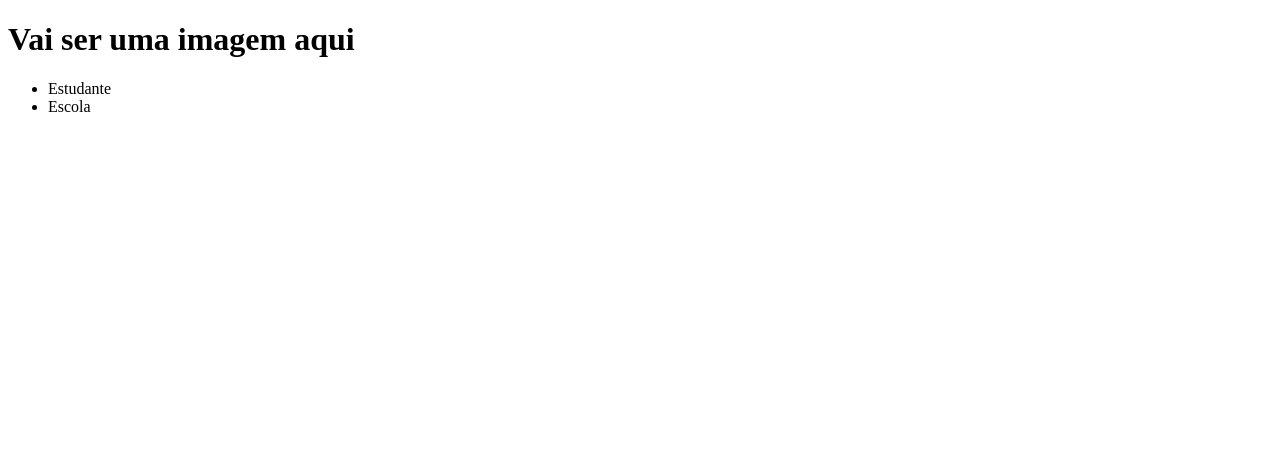
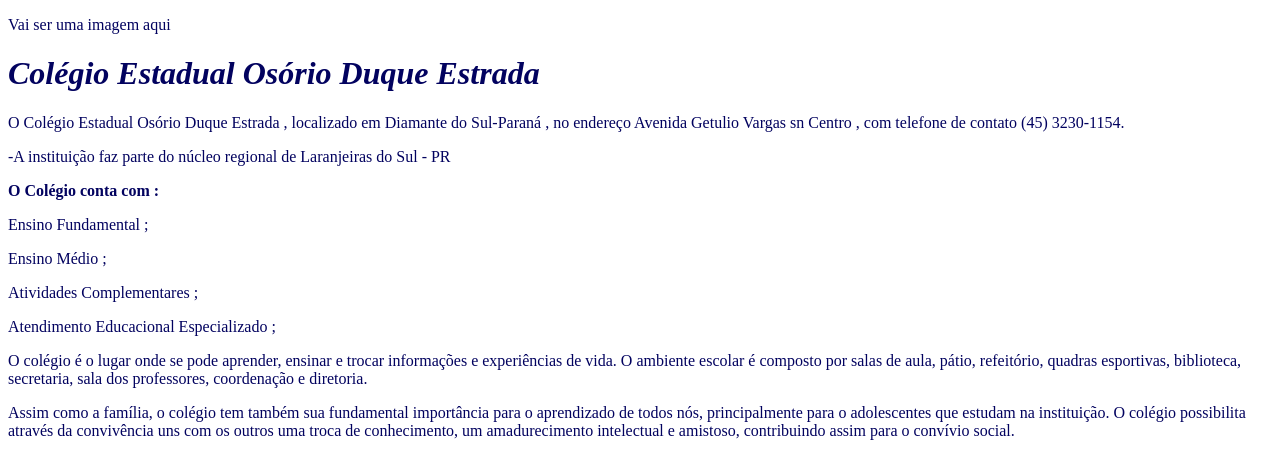
Before and after one commit to moniquecarriel07/site-escola, a plain HTML site: page index.html in a window 1280 px wide. Drawn offline with Linux system fonts and the light colour scheme.

Commit message:
Add files via upload

```diff
--- a/index.html
+++ b/index.html
@@ -4,15 +4,26 @@
     <meta charset="UTF-8">
     <meta http-equiv="X-UA-Compatible" content="IE=edge">
     <meta name="viewport" content="width=device-width, initial-scale=1.0">
+    <link rel="stylesheet" href="style.css">
     <title>Document</title>
-     <link rel=”stylesheet” href=”style.css”>
 </head>
 <body>
-    <h1>Vai ser uma imagem aqui</h1>
-    <ul>
-        <li>Estudante</li>
-        <li>Escola</li>
-     </ul>
+
+    <p>Vai ser uma imagem aqui</p>
+   <header> <h1><em>Colégio Estadual Osório Duque Estrada</em></h1></header>
+    <p> O Colégio Estadual Osório Duque Estrada , localizado em
+        Diamante do Sul-Paraná , no endereço Avenida Getulio Vargas sn Centro , com telefone de contato (45) 3230-1154.</p>
+
+<p> -A instituição faz parte do núcleo regional de Laranjeiras do Sul - PR</p>
+    <p><strong>O Colégio conta com :</strong></p>
+       <p> Ensino Fundamental ;</p>
+        <p>Ensino Médio ;</p>
+        <p>Atividades Complementares ;</p>
+        <p>Atendimento Educacional Especializado ;</p>
+
+    <p>  O colégio é o lugar onde se pode aprender, ensinar e trocar informações e experiências de vida.
+        O ambiente escolar é composto por salas de aula, pátio, refeitório, quadras esportivas, biblioteca, secretaria, sala dos professores, coordenação e diretoria.</p>
+          <p>Assim como a família, o colégio tem também sua fundamental importância para o aprendizado de todos nós, principalmente para o adolescentes que estudam na instituição. O colégio possibilita através da convivência uns com os outros uma troca de conhecimento, um amadurecimento intelectual e amistoso, contribuindo assim para o convívio social.</p>
 
 </body>
 </html>
--- a/style.css
+++ b/style.css
@@ -1,4 +1,3 @@
-header {
-    background-color: blueviolet;
-    color: white;
-}
+body {
+    backgroungd-color:#015d77;
+    color: rgb(2, 2, 95);
```
